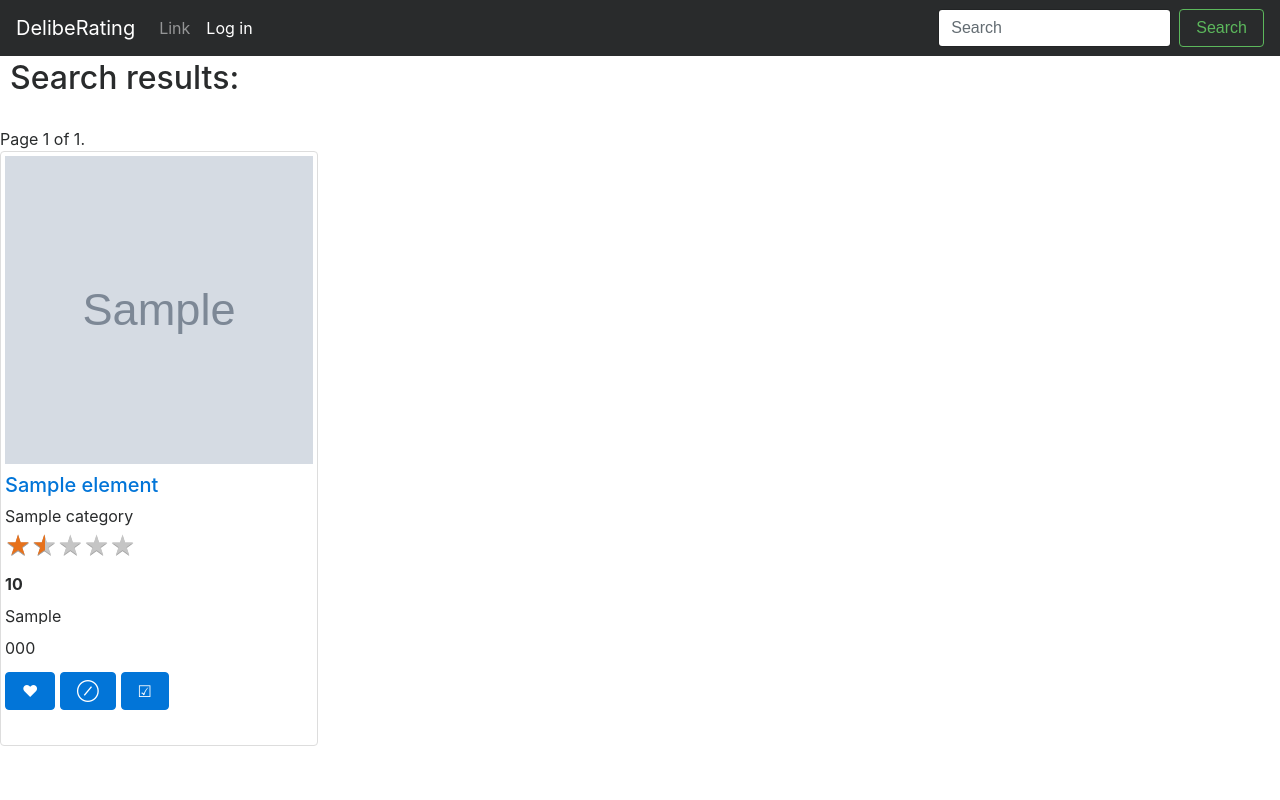
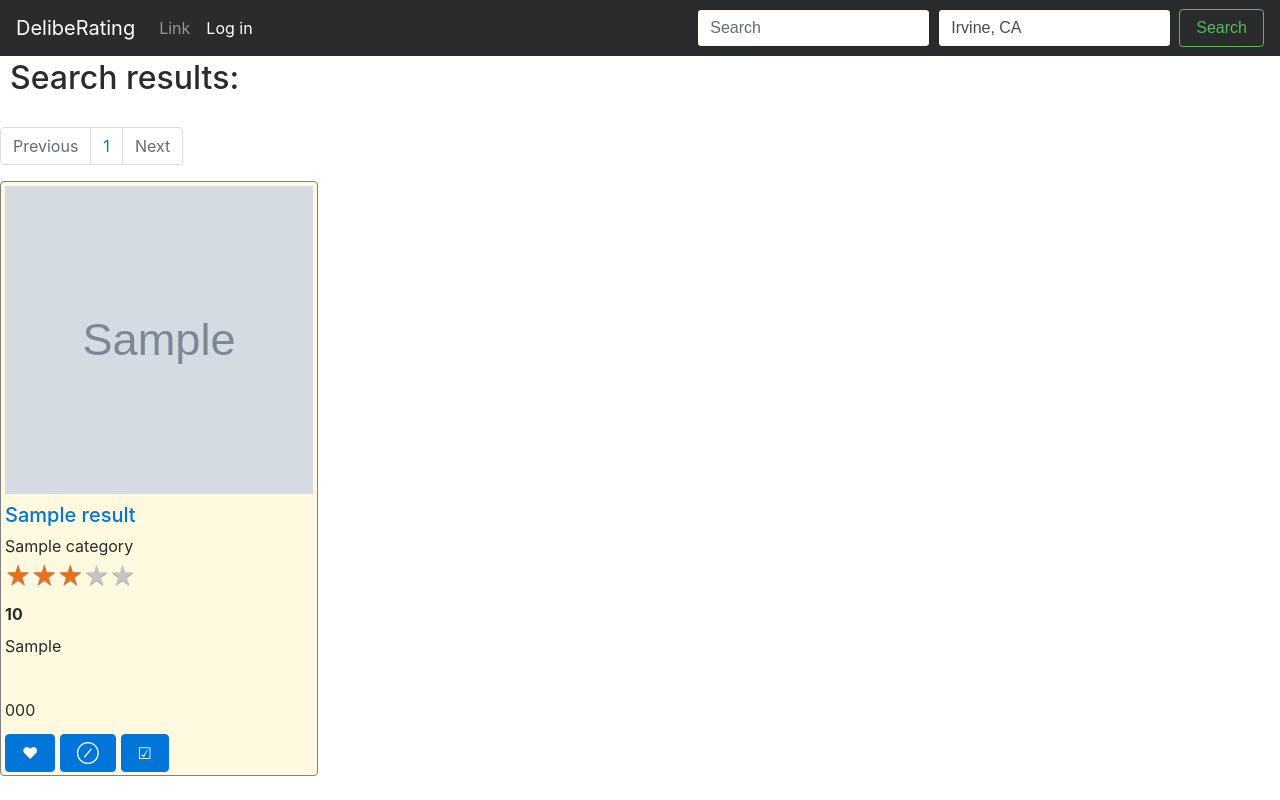
Before and after one commit to Severose/DelibeRating, a Django app: template DelibeRating/DelibeRating/app/templates/app/search.html in a window 1280 px wide. Run offline with Django 3.2, Linux system fonts and the light colour scheme; the template is opened without the code that fills it: most values are stand-ins (such as "Sample title", 1, 10 or a date in 2020); grey boxes marked "Sample" are stand-in pictures; some libraries are stand-ins or nearby versions.

Commit message:
Search page nearing completion...

```diff
--- a/DelibeRating/DelibeRating/DelibeRating/settings/base.py
+++ b/DelibeRating/DelibeRating/DelibeRating/settings/base.py
@@ -44,6 +44,7 @@
     'app',
     'crispy_forms',
     'yelpapi',
+    'mathfilters',
 ]
 
 CRISPY_TEMPLATE_PACK = 'bootstrap4'
@@ -105,7 +106,8 @@
 
 CACHES = {
     'default': {
-        'BACKEND': 'django.core.cache.backends.locmem.LocMemCache',
+        'BACKEND': 'django.core.cache.backends.db.DatabaseCache',
+        'LOCATION': 'deliberating_cache_table',
     }
 }
 
--- a/DelibeRating/DelibeRating/DelibeRating/settings/dev.json
+++ b/DelibeRating/DelibeRating/DelibeRating/settings/dev.json
@@ -3,6 +3,5 @@
   "DB_USER": "nathanrcobb",
   "DB_PASS": "DelibeRatedNate",
   "SECRET_KEY": "3567b5a5-a632-48d7-ad5e-1d5351ec853d",
-  "API_KEY": "8AMsNam5xQrtkRtSshfidZn45vE0CSiN6Y0pAVfrOov-N8N1bLws9RSxb1oZR7MUpVNAFa6m0JR86Ux1kVNJZGosggc9JrlkBZNSG7amIkP1QuTRDXulzyHW6Sq9XHYx",
-  "DEFAULT_TIMEOUT": "None"
+  "API_KEY": "8AMsNam5xQrtkRtSshfidZn45vE0CSiN6Y0pAVfrOov-N8N1bLws9RSxb1oZR7MUpVNAFa6m0JR86Ux1kVNJZGosggc9JrlkBZNSG7amIkP1QuTRDXulzyHW6Sq9XHYx"
 }
--- a/DelibeRating/DelibeRating/DelibeRating/settings/dev.py
+++ b/DelibeRating/DelibeRating/DelibeRating/settings/dev.py
@@ -20,7 +20,6 @@
 DB_USER = get_var("DB_USER")
 DB_PASS = get_var("DB_PASS")
 API_KEY = get_var("API_KEY")
-DEFAULT_TIMEOUT = get_var("DEFAULT_TIMEOUT")
 
 # Database
 # https://docs.djangoproject.com/en/1.9/ref/settings/#databases
--- a/DelibeRating/DelibeRating/DelibeRating/settings/prod.json
+++ b/DelibeRating/DelibeRating/DelibeRating/settings/prod.json
@@ -2,6 +2,5 @@
   "DB_NAME": "deliberating",
   "DB_USER": "nathanrcobb",
   "DB_PASS": "DelibeRatedNate",
-  "SECRET_KEY": "3567b5a5-a632-48d7-ad5e-1d5351ec853d",
-  "DEFAULT_TIMEOUT": "86400"
+  "SECRET_KEY": "3567b5a5-a632-48d7-ad5e-1d5351ec853d"
 }
--- a/DelibeRating/DelibeRating/DelibeRating/settings/prod.py
+++ b/DelibeRating/DelibeRating/DelibeRating/settings/prod.py
@@ -20,7 +20,6 @@
 DB_USER = get_var("DB_USER")
 DB_PASS = get_var("DB_PASS")
 API_KEY = get_var("API_KEY")
-DEFAULT_TIMEOUT = get_var("DEFAULT_TIMEOUT")
 
 # Database
 # https://docs.djangoproject.com/en/1.9/ref/settings/#databases
--- a/DelibeRating/DelibeRating/app/static/app/deliberating.css
+++ b/DelibeRating/DelibeRating/app/static/app/deliberating.css
@@ -1,8 +1,8 @@
 .thumbnail {
     display: block;
     padding: 4px;
-    background-color: #fff;
-    border: 1px solid #ddd;
+    background-color: #fffadf;
+    border: 1px solid #808080;
     border-radius: 4px;
     width: 318px;
     height: 595px;
@@ -10,6 +10,15 @@
 }
 
 p.small {
+    line-height: 1.0;
+    font-size: 100%;
+    overflow: hidden;
+    white-space: nowrap;
+    text-overflow: ellipsis;
+}
+
+p.address {
+    height: 48px;
     line-height: 1.0;
     font-size: 100%;
     overflow: hidden;
--- a/DelibeRating/DelibeRating/app/templates/app/layout.html
+++ b/DelibeRating/DelibeRating/app/templates/app/layout.html
@@ -35,8 +35,9 @@
           {% include 'app/loginpartial.html' %}
         </ul>
         <form class="form-inline my-2 my-lg-0" type="get" action="{% url 'search' %}">
-          <input name="q" class="form-control mr-sm-2" type="text" placeholder="Search" required>
-          <button class="btn btn-outline-success my-2 my-sm-0" type="submit">Search</button>
+            <input name="q" class="form-control mr-sm-2" type="text" placeholder="Search" required>
+            <input name="loc" class="form-control mr-sm-2" type="text" placeholder="Location" value="Irvine, CA" required>
+            <button class="btn btn-outline-success my-2 my-sm-0" type="submit">Search</button>
         </form>
       </div>
     </nav>
--- a/DelibeRating/DelibeRating/app/templates/app/pagination.html
+++ b/DelibeRating/DelibeRating/app/templates/app/pagination.html
@@ -1,17 +1,25 @@
-<div class="pagination">
-    <span class="step-links">
-        {% if results_page.has_previous %}
-            <a href="?page=1">&laquo; first</a>
-            <a href="?page={{ results_page.previous_page_number }}">previous</a>
-        {% endif %}
-
-        <span class="current">
-            Page {{ results_page.number }} of {{ results_page.paginator.num_pages }}.
-        </span>
-
-        {% if results_page.has_next %}
-            <a href="?page={{ results_page.next_page_number }}">next</a>
-            <a href="?page={{ results_page.paginator.num_pages }}">last &raquo;</a>
-        {% endif %}
-    </span>
-</div>
+<ul class="pagination">
+    {% if results.has_previous %}
+        <li class="page-item">
+            <a class="page-link" href="?page={{ results.previous_page_number }}&q={{ query }}&loc={{ location }}" tabindex="-1">Previous</a>
+        </li>
+    {% else %}
+        <li class="page-item disabled">
+            <a class="page-link" href="?page=1&q={{ query }}&loc={{ location }}" tabindex="-1">Previous</a>
+        </li>
+    {% endif %}
+    {% for i in paginator.page_range %}
+        <li class="page-item{% ifequal i results.number %}{% else %} active{% endifequal %}">
+            <a class="page-link" href="?page={{ i }}&q={{ query }}&loc={{ location }}">{{ i }}</a>
+        </li>
+    {% endfor %}
+    {% if results.has_next %}
+        <li class="page-item">
+            <a class="page-link" href="?page={{ results.next_page_number }}&q={{ query }}&loc={{ location }}" tabindex="{{ results.paginator.num_pages }}">Next</a>
+        </li>
+    {% else %}
+        <li class="page-item disabled">
+            <a class="page-link" href="?page={{ results.paginator.num_pages }}&q={{ query }}&loc={{ location }}" tabindex="{{ results.paginator.num_pages }}">Next</a>
+        </li>
+    {% endif %}
+</ul>
--- a/DelibeRating/DelibeRating/app/templates/app/result.html
+++ b/DelibeRating/DelibeRating/app/templates/app/result.html
@@ -28,7 +28,7 @@
             <p class="small">
                 <b>{{ element.price }}</b>
             </p>
-            <p class="small">{% for i in element.location.display_address %}
+            <p class="address">{% for i in element.location.display_address %}
                 {{ i }}<br/>
             {% endfor %}</p>
             <p class="small">{{ element.display_phone }}</p>
--- a/DelibeRating/DelibeRating/app/templates/app/search.html
+++ b/DelibeRating/DelibeRating/app/templates/app/search.html
@@ -6,7 +6,7 @@
 
 {% if results %}
     {% include 'app/pagination.html' %}
-    {% for element in results.businesses %}
+    {% for element in results.object_list %}
         {% include 'app/result.html' %}
     {% endfor %}
 {% else %}
--- a/DelibeRating/DelibeRating/app/templates/app/star_rating.html
+++ b/DelibeRating/DelibeRating/app/templates/app/star_rating.html
@@ -1,4 +1,5 @@
+{% load mathfilters %}
 <div class="star-ratings-css">
-  <div class="star-ratings-css-top" style="width: {% widthratio element.rating 1 10 %}%"><span>★</span><span>★</span><span>★</span><span>★</span><span>★</span></div>
+  <div class="star-ratings-css-top" style="width: {{ element.rating|mul:20 }}%"><span>★</span><span>★</span><span>★</span><span>★</span><span>★</span></div>
   <div class="star-ratings-css-bottom"><span>★</span><span>★</span><span>★</span><span>★</span><span>★</span></div>
 </div>
```
Also changed, not shown: DelibeRating/DelibeRating/app/tests.py (deleted, +0 -49 lines), DelibeRating/DelibeRating/app/views.py (+18 -9 lines), 1 other file.
